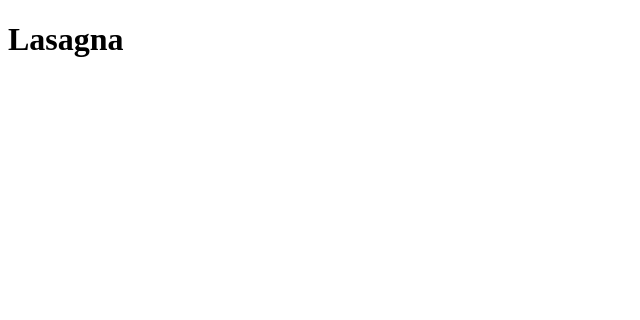
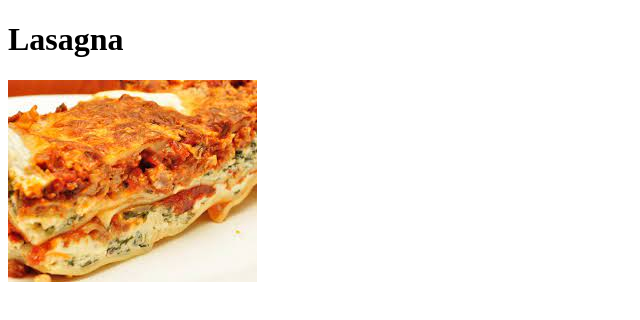
Before and after one commit to NumorGaming/odin-recipes, a plain HTML site: page recipes/lasagna.html in a window 1280 px wide. Shown: the whole page, without its empty margins (0-640 px from the left). Drawn offline with Linux system fonts and the light colour scheme.

Commit message:
Add picture of lasagna

```diff
--- a/recipes/lasagna.html
+++ b/recipes/lasagna.html
@@ -7,5 +7,8 @@
 </head>
 <body>
     <h1>Lasagna</h1>
+
+    <img src="lasagna.jpeg" alt="some lasagna">
+
 </body>
 </html>
```
Also changed, not shown: recipes/lasagna.jpeg (added).
